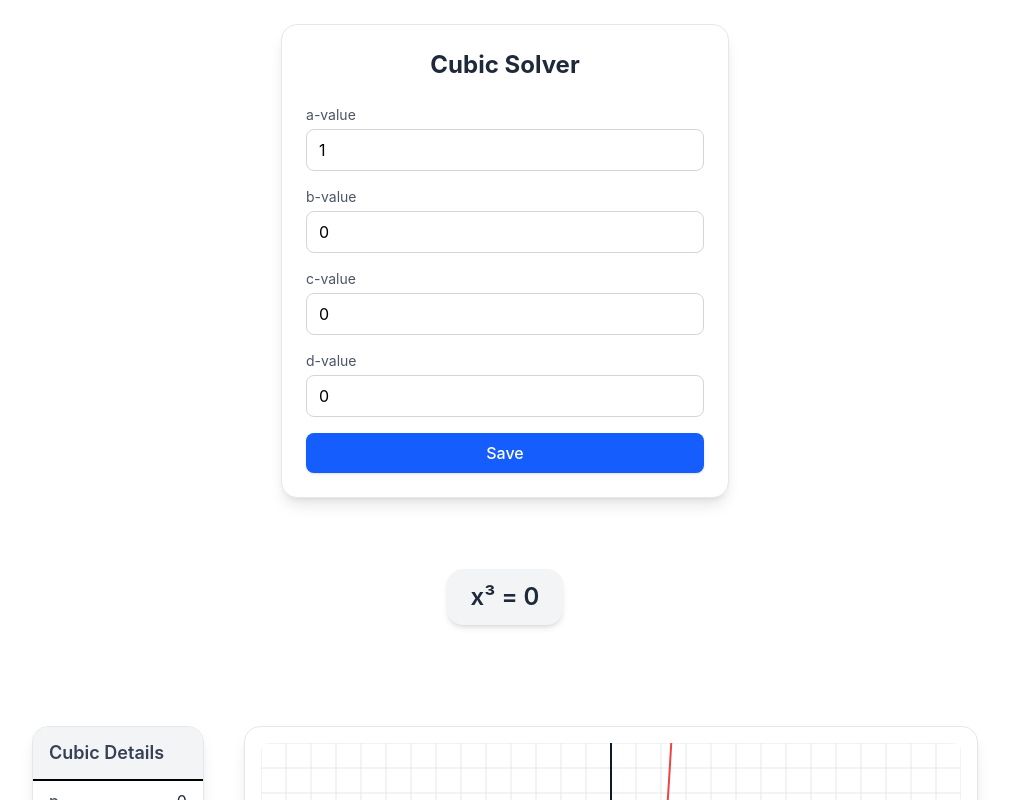
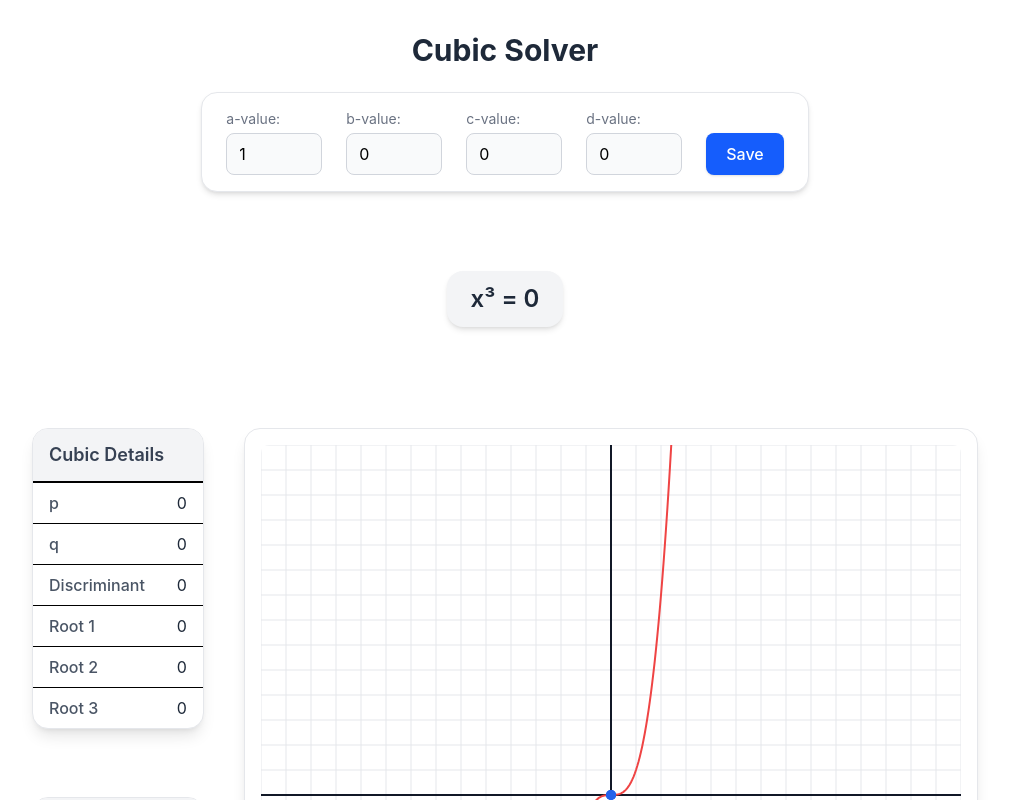
Before and after one commit to Cbenjamin08/assignment-3, a React (Vite) app: page / in a window 1280 px wide. Shown: the top 800 px of the page, without its empty margins (135-1144 px from the left). Built offline with nearby package versions, Linux system fonts and the light colour scheme.

Commit message:
changed up cubic input css

```diff
--- a/src/Components/CubicInput.tsx
+++ b/src/Components/CubicInput.tsx
@@ -10,33 +10,32 @@ type CubicInputProps = {
     onSave: () => void;
 };
 
-export const CubicInput = ({ a, b, c, d, setA, setB, setC, setD, onSave }: CubicInputProps) => {
+export const CubicInput = ({
+    a, b, c, d,
+    setA, setB, setC, setD,
+    onSave
+}: CubicInputProps) => {
     return (
-        <div className="flex justify-center py-6">
-            <div className="w-full max-w-md bg-white rounded-2xl shadow-lg border border-gray-200 p-6">
-
-
-                <h1 className="text-2xl font-bold text-gray-800 mb-6 text-center">
+        <div className="flex flex-col items-center py-8 space-y-6">
+            <h1 className="text-3xl font-bold text-gray-800">
                 Cubic Solver
             </h1>
-
-
             <form
-                    onSubmit={(event: React.FormEvent<HTMLFormElement>) => {
-                        event.preventDefault();
+                onSubmit={(e) => {
+                    e.preventDefault();
                     onSave();
                 }}
-                    className="space-y-4"
+                className="flex items-end gap-6 flex-wrap justify-center bg-white px-6 py-4 rounded-2xl shadow-md border border-gray-200"
             >
                 {[
-                        { label: "a", value: a, setter: setA },
-                        { label: "b", value: b, setter: setB },
-                        { label: "c", value: c, setter: setC },
-                        { label: "d", value: d, setter: setD },
+                    { label: "a-value", value: a, setter: setA },
+                    { label: "b-value", value: b, setter: setB },
+                    { label: "c-value", value: c, setter: setC },
+                    { label: "d-value", value: d, setter: setD },
                 ].map(({ label, value, setter }) => (
                     <div key={label} className="flex flex-col">
-                            <label className="text-sm text-gray-600 mb-1">
-                                {label}-value
+                        <label className="text-sm text-gray-500 mb-1">
+                            {label}:
                         </label>
                         <input
                             type="number"
@@ -44,19 +43,17 @@ export const CubicInput = ({ a, b, c, d, setA, setB, setC, setD, onSave }: Cubic
                             required
                             value={value}
                             onChange={(e) => setter(Number(e.target.value))}
-                                className="px-3 py-2 border border-gray-300 rounded-lg focus:outline-none focus:ring-2 focus:ring-blue-500 focus:border-transparent transition"
+                            className="w-24 px-3 py-2 border border-gray-300 rounded-lg bg-gray-50 focus:outline-none focus:ring-2 focus:ring-blue-500 focus:bg-white transition"
                         />
                     </div>
                 ))}
-
                 <button
                     type="submit"
-                        className="w-full bg-blue-600 text-white py-2 rounded-lg font-medium hover:bg-blue-700 transition shadow"
+                    className="h-[42px] px-5 rounded-lg bg-blue-600 text-white font-medium hover:bg-blue-700 transition shadow-sm"
                 >
                     Save
                 </button>
             </form>
         </div>
-        </div>
     );
 };
```
Also changed, not shown: src/Components/CubicHistory.tsx (+0 -7 lines). Lines whose indentation alone changed are shown as unchanged.
